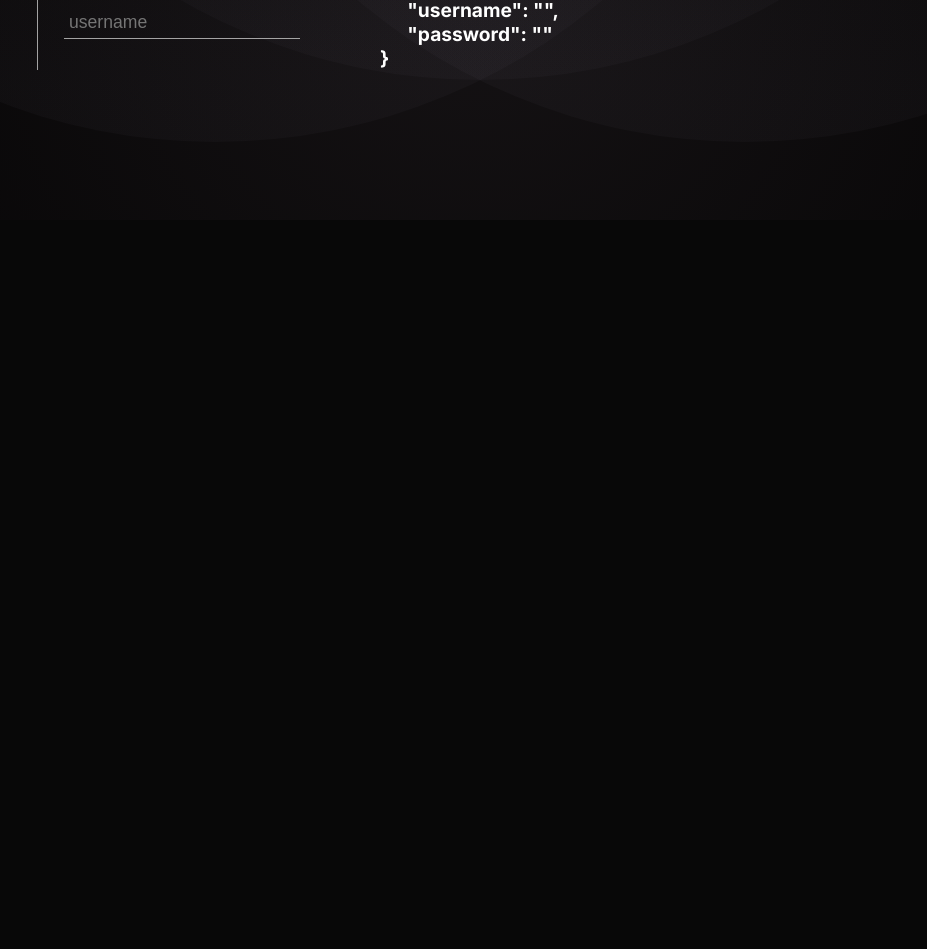
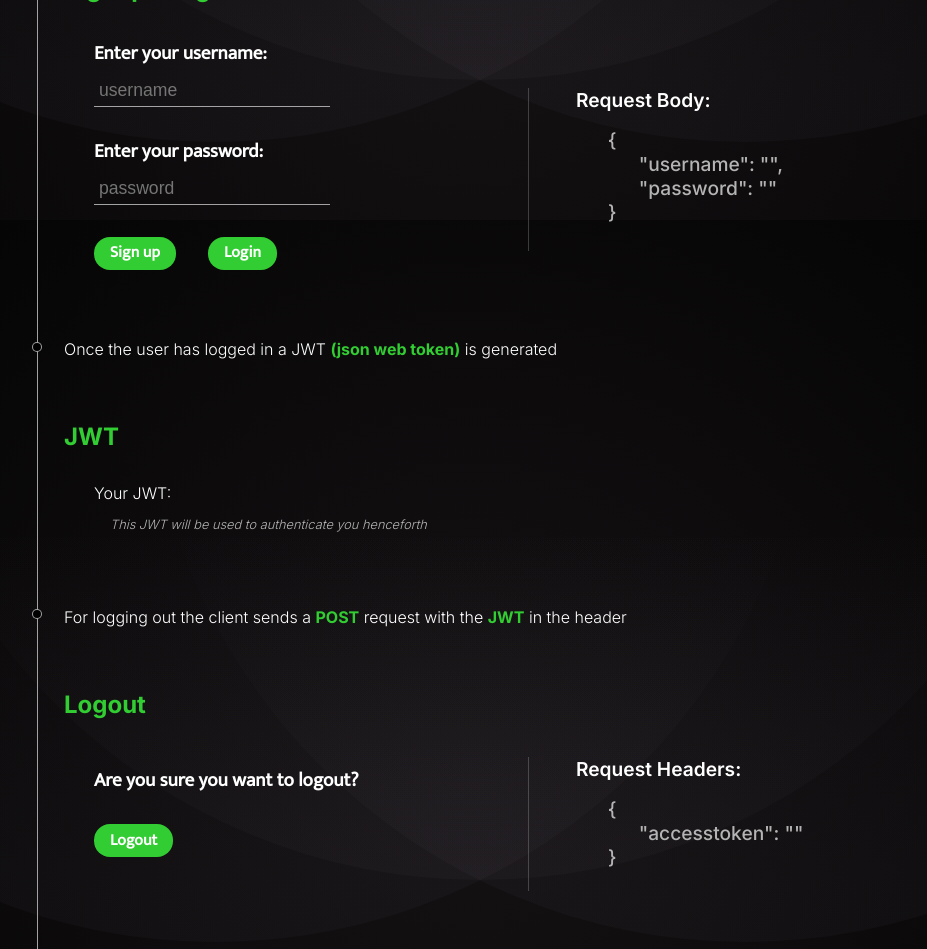
Before and after one commit to ItsHyde-dev/Web-Portfolio, a React (Create React App) app: page /projects/nodeApiTest in a window 1280 px wide. Shown: the part 580-1529 px from the top of the page, without its empty margins (160-1087 px from the left). Before the commit the page ends 800 px from the top, so only its background shows below. Built offline with nearby package versions, Linux system fonts and the light colour scheme.

Commit message:
almost finished the demo page for nodejs. Should probably fix the nodejs api

```diff
--- a/package.json
+++ b/package.json
@@ -10,10 +10,12 @@
     "@types/node": "^16.18.30",
     "@types/react": "^18.2.6",
     "@types/react-dom": "^18.2.4",
+    "dotenv": "^16.0.3",
     "react": "^18.2.0",
     "react-dom": "^18.2.0",
     "react-router-dom": "^6.11.1",
     "react-scripts": "5.0.1",
+    "react-toastify": "^9.1.3",
     "typescript": "^4.9.5",
     "web-vitals": "^2.1.4"
   },
--- a/src/components/code-test-pages/node-rest-api/node-rest-api-test-page.tsx
+++ b/src/components/code-test-pages/node-rest-api/node-rest-api-test-page.tsx
@@ -5,7 +5,9 @@ import position from '../../../common/styles/positioning.module.css'
 import techMap from '../../projects/techMap'
 import logoStyles from '../../../common/styles/logo.module.css'
 import areas from './sample-code-areas';
-import { useState } from 'react';
+import { createContext, useState } from 'react';
+import { ToastContainer } from 'react-toastify';
+import 'react-toastify/dist/ReactToastify.css';
 
 function NodeRestApiTestPage() {
 
@@ -21,8 +23,8 @@ function NodeRestApiTestPage() {
             <div className={styles.logo_container}>
                 {
                     technologies.map(tech => {
-                        return <div className={logoStyles.tech_logos_container} data-tooltip={tech.hover}>
-                            <img src={tech.logo} className={logoStyles.tech_logos} />
+                        return <div className={logoStyles.tech_logos_container} data-tooltip={tech.hover} key={tech.hover}>
+                            <img src={tech.logo} className={logoStyles.tech_logos} alt={tech.hover} />
                         </div>
                     })
                 }
@@ -49,13 +51,23 @@ function NodeRestApiTestPage() {
             <section className={styles.test_area}>
                 <ConnectedUl />
             </section>
+
+            <ToastContainer position="bottom-left" theme="dark"/>
         </div>
     )
 }
 
+
+const jwtContextInit: { jwt: string, setJwt: any } = {jwt: '', setJwt: null}
+
+export const JwtProvider = createContext(jwtContextInit);
+
 function ConnectedUl() {
+
+    const [jwt, setJwt] = useState('');
+
     return (
-        <>
+        <JwtProvider.Provider value={{ jwt, setJwt }}>
             {
                 areas.map(area => {
                     return <div className={styles.connected_ul_li_container}>
@@ -66,7 +78,7 @@ function ConnectedUl() {
                     </div>
                 })
             }
-        </>
+        </JwtProvider.Provider>
     )
 }
 
--- a/src/components/code-test-pages/node-rest-api/node-rest-api-test.module.css
+++ b/src/components/code-test-pages/node-rest-api/node-rest-api-test.module.css
@@ -11,6 +11,10 @@
 }
 
 .green {
+    color: limegreen;
+}
+
+b {
     color: limegreen;
 }
 
@@ -56,7 +60,6 @@
     display: flex;
     width: 70%;
     margin: auto;
-    margin-top: 4rem;
     flex-direction: column;
 }
 
@@ -83,15 +86,17 @@
 .connected_ul_li_container {
     display: flex;
     flex-direction: row;
-    align-items: center;
+    align-items: flex-start;
     position: relative;
+    padding-top: 4rem;
 }
 
 .connected_ul_bullet {
     position: absolute;
     height: 100%;
     display: flex;
-    align-items: center;
+    align-items: flex-start;
+    padding-top: 0.5rem;
     justify-content: center;
 }
 
@@ -116,22 +121,25 @@
 .connected_ul_li {
     margin-left: 2rem;
     font-size: 1rem;
+    width: 100%;
 }
 
-.test_area > .connected_ul_li_container:first-child > .connected_ul_bullet:first-child::before {
-    height: 70%;
-    top: 30%;
-}
+/* .test_area > .connected_ul_li_container:first-child > .connected_ul_bullet:first-child::before { */
+/* height: 70%; */
+/* top: 30%; */
+/* } */
 
 .code_area_text {
     font-size: 1rem;
     font-weight: 300;
     line-height: 1.5rem;
+    margin-top: 0.2rem;
 }
 
-.signup_start {
+.ia_header_1 {
     font-size: 1.2rem;
     font-weight: bold;
+    width: max-content;
 }
 
 .input {
@@ -146,22 +154,123 @@
     margin-top: 0.6rem;
 }
 
-.login_split {
+.block_split {
     display: flex;
     flex-direction: row;
     justify-content: space-between;
     align-items: center;
+    margin-left: 30px;
+}
+
+.json_rep {
+    color: rgba(180, 180, 180, 1);
+    font-size: 1.2rem;
+    font-weight: 500;
+    display: block;
+    width: 25vw;
+    justify-content: flex-start;
+    text-align: left;
+    white-space: pre-wrap;
+    margin-left: 2rem;
+    overflow-wrap:break-word;
+}
+
+.demo_pane {
+    margin-left: 5rem;
     margin-top: 2rem;
 }
 
-.json_rep {
+.pad_top {
+    padding-top: 2rem;
+}
+
+.interactive_area {
+    padding-top: 2rem;
+    display: flex;
+    flex-direction: column;
+    align-items: flex-start;
+    justify-content: flex-start;
+    font-family: 'Mukta', sans-serif;
+}
+
+.signup_button {
+    margin-top: 2rem;
+    margin-right: 2rem;
+    padding: 0.3rem 1rem;
+    background-color: limegreen;
+    border-radius: 1rem;
+    color: white;
+    font-size: 1rem;
+    font-weight: 600;
+    cursor: pointer;
+    text-align: center;
+    width: max-content;
+}
+
+.block_title {
+    font-size: 1.5rem;
+    font-weight: bold;
+    margin-top: 4rem;
+    margin-bottom: 0.5rem;
+    color: limegreen;
+}
+
+.demo_pane_heading_text {
     font-size: 1.2rem;
-    font-weight: bold;
+    font-weight: 600;
+    margin-bottom: 1rem;
+}
+
+.demo_pane {
+    position: relative;
+    padding-left: 3rem;
+}
+
+.demo_pane::before {
+    content: "";
+    position: absolute;
+    height: 120%;
+    width: 1px;
+    top: 0;
+    left: 0;background-color: rgba(180, 180, 180, 0.3);
+    animation: vertical-expand 1s ease-in-out;
+}
+
+@keyframes vertical-expand {
+    0% {
+        transform: scaleY(0);
+    }
+    100% {
+        transform: scaleY(1);
+    }
+}
+
+.subtext {
+    font-size: 0.8rem;
+    color: rgba(180, 180, 180, 1);
+    font-style: italic;
+    padding-left: 1rem;
+    padding-top: 0.5rem;
+}
+
+.block_content {
+    margin-left: 30px;
+    margin-top: 2rem;
+}
+
+.signup_login_button_container {
     display: flex;
-    justify-content: flex-start;
-    text-align: left;
-    margin-left: 5rem;
-    margin-top: 2rem;
-    padding: 0;
-    white-space: pre-wrap;
+    flex-direction: row;
+    align-items: center;
+    justify-content: center;
 }
+
+.smaller_text {
+    font-size: 0.8rem;
+    color: rgba(200, 200, 200, 1);
+    word-wrap: break-word;
+}
+
+.ia_header_2 {
+    font-size: 1rem;
+}
--- a/src/components/code-test-pages/node-rest-api/sample-code-areas.tsx
+++ b/src/components/code-test-pages/node-rest-api/sample-code-areas.tsx
@@ -1,4 +1,6 @@
-import { BaseSyntheticEvent, SyntheticEvent, useState } from 'react';
+import { BaseSyntheticEvent, useContext, useState } from 'react';
+import { toast } from 'react-toastify';
+import { JwtProvider } from './node-rest-api-test-page';
 import styles from './node-rest-api-test.module.css'
 
 const IntroArea = () => {
@@ -6,32 +8,166 @@ const IntroArea = () => {
     const [jsonStructure, setJsonStructure] = useState({
         username: '',
         password: ''
-        });
+    });
 
     const usernameHandler = (event: BaseSyntheticEvent) => {
         setJsonStructure({ ...jsonStructure, username: event.target.value });
+    }
+
+    const passwordHandler = (event: BaseSyntheticEvent) => {
+        setJsonStructure({ ...jsonStructure, password: event.target.value });
+    }
+
+    const { setJwt } = useContext(JwtProvider)
+
+    const login = async () => {
+
+        const url = `${process.env.REACT_APP_API_BASE_URL}/user/login`
+        try {
+
+            let response: Response = await fetch(url, {
+                method: 'POST',
+                headers: {
+                    'Content-Type': 'application/json'
+                },
+                body: JSON.stringify(jsonStructure)
+            });
+
+            if (!response) {
+                return;
+            }
+
+
+            const body = await response.json();
+
+            if (response.status == 400) {
+                console.log("API threw 400")
+                console.log(body.message)
+                toast.error(body.message)
+            }
+
+            if (response.status == 200) {
+                setJwt(body.data.accessToken)
+                console.log(response)
+                toast.success('Login Successful');
+            }
+
+        } catch (error) {
+            console.log("fetch error : ", error)
+        }
     }
 
     return (
         <div className={styles.code_area_text}>
             User Login and Signup is done using <b>username</b> and <b>password</b> <br />
             This generates a  <b>json web token</b>
-            <div className={styles.login_split}>
-                <div>
-                    <div className={styles.signup_start}>Enter your username: </div>
+
+            <div className={styles.block_title}>Signup / Login </div>
+
+            <div className={styles.block_split}>
+                <div className={styles.interactive_area}>
+                    <div className={styles.ia_header_1}>Enter your username: </div>
                     <input type="text" placeholder="username" onChange={usernameHandler} className={styles.input} />
+                    <div className={`
+                        ${styles.ia_header_1}
+                        ${styles.pad_top}
+                    `}>Enter your password: </div>
+                    <input type="password" placeholder="password" onChange={passwordHandler} className={styles.input} />
+
+                    <div className={styles.signup_login_button_container}>
+                        <div className={styles.signup_button} onClick={() => console.log(jsonStructure)}>Sign up</div>
+                        <div className={styles.signup_button} onClick={login}>Login</div>
+                    </div>
+
                 </div>
-                <div className={styles.json_rep}>{JSON.stringify(jsonStructure, null, 6)}</div>
+                <div className={styles.demo_pane}>
+                    <div className={styles.demo_pane_heading_text} >Request Body: </div>
+                    <div className={styles.json_rep}>{JSON.stringify(jsonStructure, null, 6)}</div>
+                </div>
             </div>
         </div>
     )
 
 }
 
+const JwtGeneration = () => {
 
+    // TODO: Check if the user has logged in and set the jwt in this function
+
+    const { jwt } = useContext(JwtProvider)
+
+    return (
+        <div className={styles.code_area_text}>
+            <div>Once the user has logged in a JWT <b>(json web token)</b> is generated</div>
+            <div className={styles.block_title}>JWT</div>
+            <div className={styles.block_content}>
+                <div className={styles.interactiveArea}>
+                    <div className={styles.ia_header_2}>Your JWT: <div className={styles.smaller_text}>{jwt}</div></div>
+                </div>
+                <div className={styles.subtext}>This JWT will be used to authenticate you henceforth</div>
+            </div>
+        </div>
+    )
+}
+
+const LogoutArea = () => {
+
+    const { jwt, setJwt } = useContext(JwtProvider)
+
+    const logout = async () => {
+
+        const response = await fetch(`${process.env.REACT_APP_API_BASE_URL}/user/logout`, {
+            method: 'POST',
+            headers: {
+                'Content-Type': 'application/json',
+                'accesstoken': jwt
+            }
+        })
+
+        if (!response) {
+            return;
+        }
+
+        if (!response.ok) {
+            return;
+        }
+
+        const body = await response.json()
+
+        if (response.status === 400) {
+            console.log("API threw 400")
+            return;
+        }
+
+        if (response.status === 200) {
+            setJwt('')
+            toast.success('Logged out successfully')
+            return;
+        }
+    }
+
+    return (
+        <div className={styles.code_area_text}>
+            <div>For logging out the client sends a <b>POST</b> request with the <b>JWT</b> in the header </div>
+            <div className={styles.block_title}>Logout </div>
+            <div className={styles.block_split}>
+                <div className={styles.interactive_area}>
+                    <div className={styles.ia_header_1}>Are you sure you want to logout?  </div>
+                    <div className={styles.signup_button} onClick={logout}>Logout</div>
+                </div>
+                <div className={styles.demo_pane}>
+                    <div className={styles.demo_pane_heading_text} >Request Headers: </div>
+                    <div className={styles.json_rep}>{JSON.stringify({ accesstoken: jwt }, null, 6)}</div>
+                </div>
+            </div>
+        </div>
+    )
+}
 
 const areas = [
-    <IntroArea />
+    <IntroArea />,
+    <JwtGeneration />,
+    <LogoutArea />
 ]
 
 export default areas;
--- a/src/components/contact-page/contact-page.tsx
+++ b/src/components/contact-page/contact-page.tsx
@@ -13,7 +13,7 @@ function ContactPage() {
 
             <div className={styles.flex_row}>
                 <div className={styles.image_and_name_container} data-name="Himanshu Joshi">
-                    <img src={ContactImage} className={styles.contact_image}/>
+                    <img src={ContactImage} alt="" className={styles.contact_image}/>
                 </div>
 
             </div>
--- a/src/components/home/homepage.tsx
+++ b/src/components/home/homepage.tsx
@@ -26,7 +26,7 @@ export default function Home() {
                 </div>
 
                 <div className={styles.image_container}>
-                    <img src={ContactImage} className={styles.contact_image} />
+                    <img src={ContactImage} className={styles.contact_image} alt=""/>
                 </div>
 
             </div>
--- a/src/components/projects/projects.tsx
+++ b/src/components/projects/projects.tsx
@@ -73,8 +73,8 @@ function ProjectRow(props: any) {
                 </div>
 
 
-                <img src={githubLogo} className={styles.logos} onClick={() => openGithub(props.projectName)} />
-                <img src={codeLogo} className={styles.logos} onClick={() => navigate(`/projects${props.codeUrl}`)}></img>
+                <img src={githubLogo} alt="GitHub" className={styles.logos} onClick={() => openGithub(props.projectName)} />
+                <img src={codeLogo} alt="</>" className={styles.logos} onClick={() => navigate(`/projects${props.codeUrl}`)}></img>
             </div>
         </li>
     )
@@ -93,6 +93,7 @@ function showTechnologies(technologies: { [key: string]: any }[]) {
                     return (
                         <div key={technology.hover} className={styles.tech_logos_container} data-tooltip={technology.hover} >
                             <img
+                                alt={technology.hover}
                                 src={technology.logo}
                                 className={styles.tech_logos} />
                         </div>
```
Also changed, not shown: 2 other files (tests, documents, lock files or other folders).
